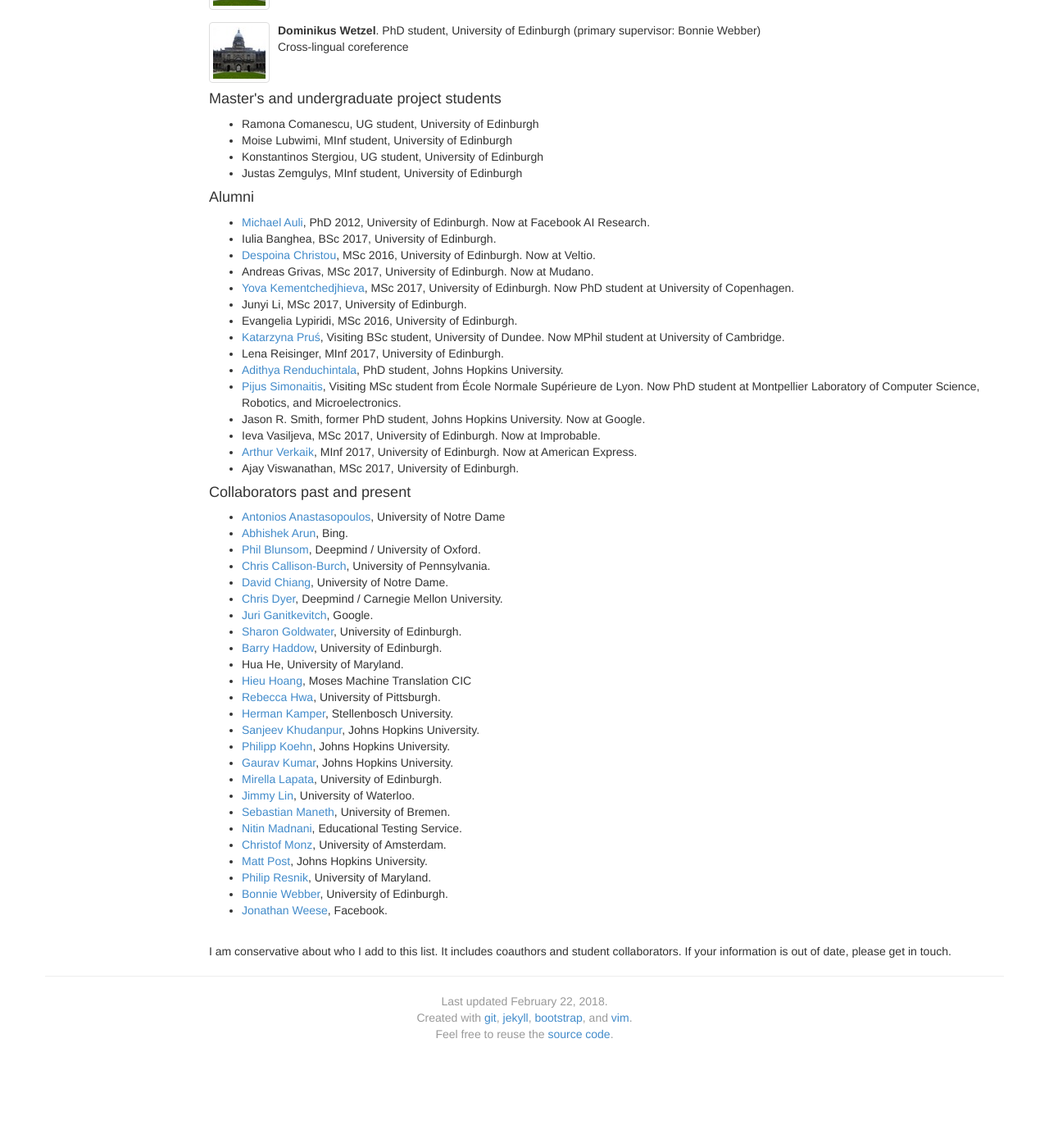
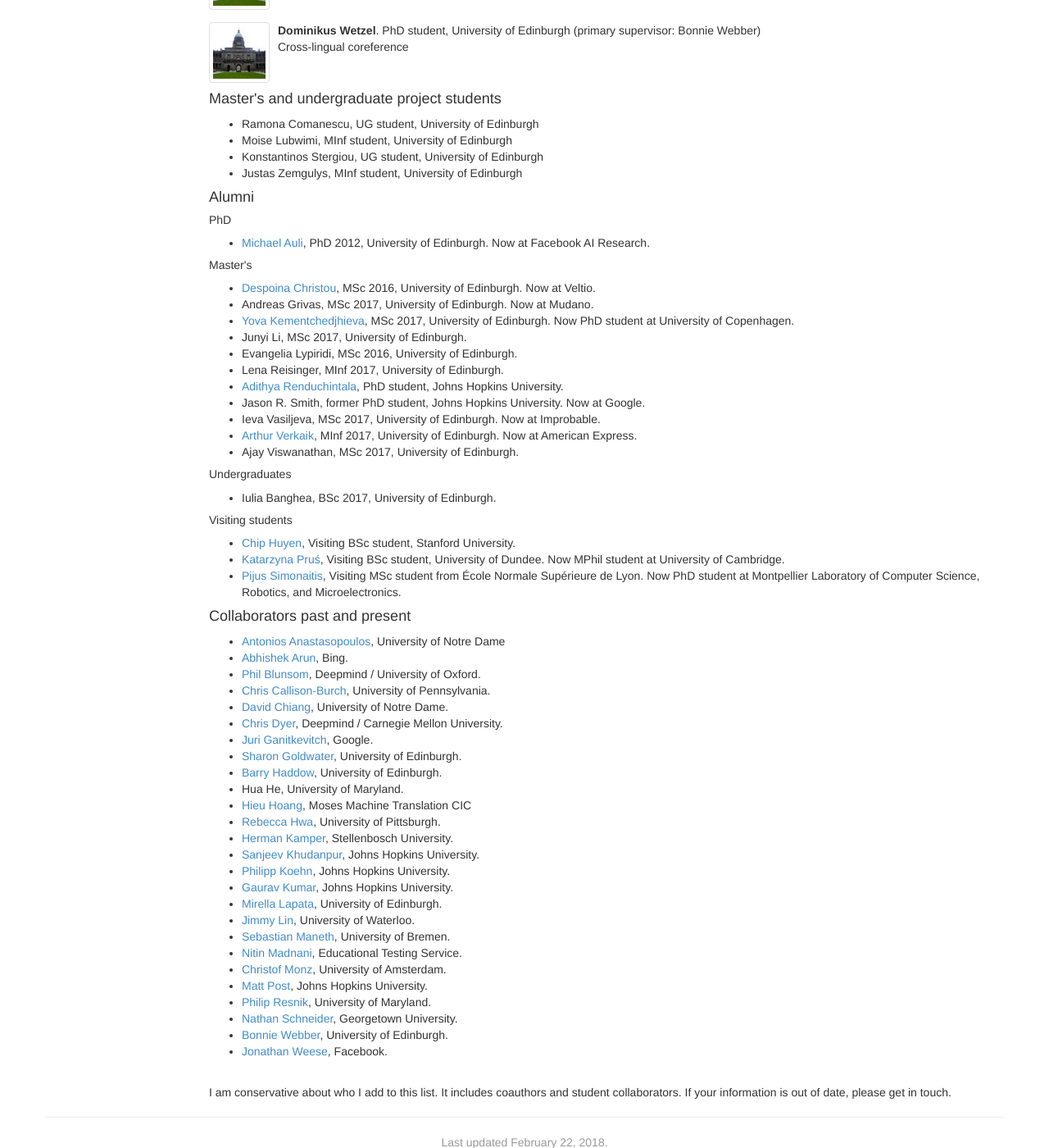
Before and after one commit to alopez/alopez.github.com, a Jekyll site: the page built from collaborators.html, in a window 1280 px wide and 1400 px high, scrolled down 1135 px. Shown: the whole window at 82% size. Built offline with Jekyll 4.4.1, drawn with Linux system fonts in a browser that asks for light colours; before the commit the page ends 2446 px from its top, so only the background shows below that.

Commit message:
Update collaborators

```diff
--- a/collaborators.html
+++ b/collaborators.html
@@ -87,7 +87,7 @@ project-students:
   -
     name: Justas Zemgulys
     tagline: MInf student, University of Edinburgh
-former-students:
+former-phd:
   -
     name: Michael Auli
     img: auli
@@ -185,6 +166,34 @@ former-students:
   -
     name: Ajay Viswanathan
     tagline: MSc 2017, University of Edinburgh.
+former-ug:
+  -
+    name: Iulia Banghea
+    img: edi
+    tagline: BSc 2017, University of Edinburgh.
+    description: >
+      Iulia's honours thesis was on native language identification in second language text.
+former-visitors:
+  -
+    name: Chip Huyen
+    url: https://huyenchip.com/
+    tagline: Visiting BSc student, Stanford University.
+    description:
+      Chip worked on graph embeddings.
+  -
+    name: Katarzyna Pruś
+    img: dundee
+    url: https://www.linkedin.com/in/katarzyna-pru%C5%9B-6bb609107?ppe=1
+    tagline: Visiting BSc student, University of Dundee. Now MPhil student at University of Cambridge.
+    description:
+      Katarzyna did an excellent project on natural language generation in summer 2015.
+  -
+    name: Pijus Simonaitis
+    img: enslyon
+    url: https://www.linkedin.com/in/pijus-simonaitis-734594bb/?ppe=1
+    tagline: Visiting MSc student from École Normale Supérieure de Lyon. Now PhD student at Montpellier Laboratory of Computer Science, Robotics, and Microelectronics.
+    description: >
+      Pijus worked with us on graph grammars and logics in summer 2016.
 collaborators:
   -
     name: Antonios Anastasopoulos
@@ -296,6 +305,10 @@ collaborators:
     url: http://www.umiacs.umd.edu/%7Eresnik/
     tagline: University of Maryland.
   -
+    name: Nathan Schneider
+    url: http://people.cs.georgetown.edu/nschneid/
+    tagline: Georgetown University.
+  -
     name: Bonnie Webber
     url: http://homepages.inf.ed.ac.uk/bonnie/
     tagline: University of Edinburgh.
@@ -322,7 +335,17 @@ collaborators:
 {% include collaborator.html people=page.project-students show=false %}
 
 <h4>Alumni</h4>
-{% include collaborator.html people=page.former-students show=false %}
+<h5>PhD</h5>
+{% include collaborator.html people=page.former-phd show=false %}
+
+<h5>Master's</h5>
+{% include collaborator.html people=page.former-masters show=false %}
+
+<h5>Undergraduates</h5>
+{% include collaborator.html people=page.former-ug show=false %}
+
+<h5>Visiting students</h5>
+{% include collaborator.html people=page.former-visitors show=false %}
 
 <h4>Collaborators past and present</h4>
 {% include collaborator.html people=page.collaborators show=false %}
```
Also changed, not shown: other parts of collaborators.html (+1 -20 lines).
